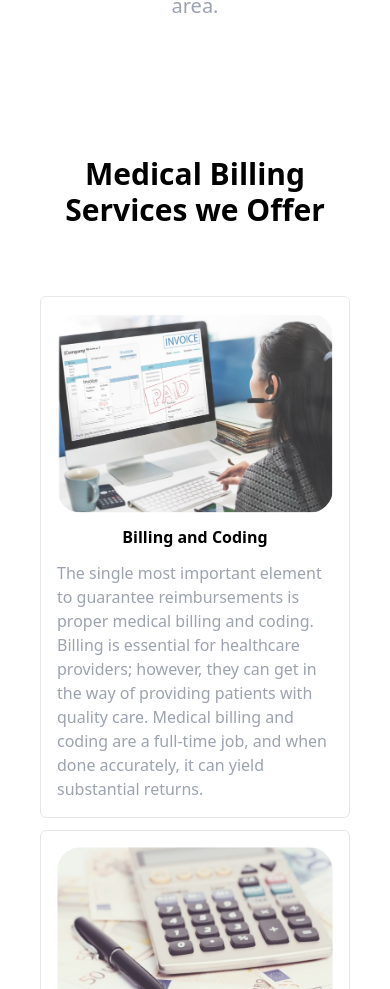
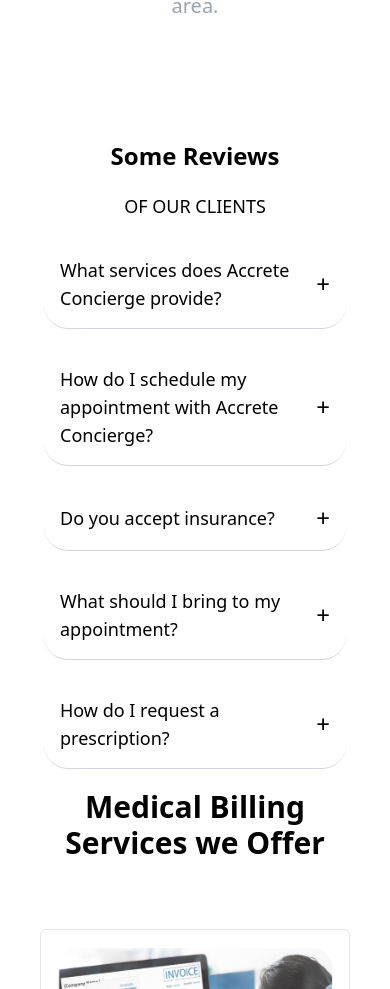
Before and after one commit to zainabzahid711/accrete-project, a Next.js app: page / in a window 390 px wide. Shown: the part 8314-9303 px from the top of the page. Built offline with nearby package versions, Linux system fonts and the light colour scheme.

Commit message:
Faqs section

```diff
--- /dev/null
+++ b/app/components/faqs.tsx
@@ -0,0 +1,92 @@
+"use client";
+
+import React, { useState, useRef } from "react";
+
+interface FAQ {
+  question: string;
+  answer: string;
+}
+
+const FAQs: React.FC = () => {
+  // State to track which question is open
+  const [openQuestion, setOpenQuestion] = useState<number | null>(null);
+  const contentRef = useRef<(HTMLDivElement | null)[]>([]);
+
+  // Function to toggle questions
+  const toggleQuestion = (index: number) => {
+    setOpenQuestion(openQuestion === index ? null : index);
+  };
+
+  const faqs: FAQ[] = [
+    {
+      question: "What services does Accrete Concierge provide?",
+      answer:
+        "We provide a variety of services including personal concierge, travel arrangements, lifestyle management, and much more. Our aim is to make your life easier.",
+    },
+    {
+      question: "How do I schedule my appointment with Accrete Concierge?",
+      answer:
+        "You can schedule your appointment through our website or by calling our customer service. We are here to assist you 24/7.",
+    },
+    {
+      question: "Do you accept insurance?",
+      answer:
+        "Yes, we accept a range of insurance providers. Please contact us for more details regarding coverage.",
+    },
+    {
+      question: "What should I bring to my appointment?",
+      answer:
+        "For your appointment, please bring any relevant documents such as identification, insurance information, and any necessary medical records.",
+    },
+    {
+      question: "How do I request a prescription?",
+      answer:
+        "You can request a prescription through our online portal or by contacting our support team directly.",
+    },
+  ];
+
+  return (
+    <section className="md:px-28 px-10">
+      <div className="text-center mb-5">
+        <h3 className="font-bold text-2xl md:text-5xl mb-5">Some Reviews</h3>
+        <p className="text-lg md:text-xl">OF OUR CLIENTS</p>
+      </div>
+
+      <div className="px-1 md:px-24">
+        {faqs.map((faq, index: number) => (
+          <div key={index} className="mb-5 border-gray-300 rounded-3xl">
+            <div
+              onClick={() => toggleQuestion(index)}
+              className="cursor-pointer flex justify-between items-center p-4 rounded-3xl hover:bg-gray-100 border-b border-gray-300"
+            >
+              <h2 className="text-lg font-medium">{faq.question}</h2>
+              <span className="text-2xl">
+                {openQuestion === index ? "-" : "+"}
+              </span>
+            </div>
+            <div
+              ref={(el) => {
+                contentRef.current[index] = el;
+              }}
+              style={{
+                maxHeight:
+                  openQuestion === index
+                    ? contentRef.current[index]?.scrollHeight
+                    : 0,
+                opacity: openQuestion === index ? 1 : 0,
+                overflow: "hidden",
+                transition: "max-height 0.5s ease, opacity 0.5s ease",
+              }}
+            >
+              <div className="mt-2 rounded-3xl p-8 bg-blue-100 text-gray-700">
+                <p>{faq.answer}</p>
+              </div>
+            </div>
+          </div>
+        ))}
+      </div>
+    </section>
+  );
+};
+
+export default FAQs;
--- a/app/components/reviews.tsx
+++ b/app/components/reviews.tsx
@@ -5,11 +5,12 @@
 import userTwo from "@/public/homePage/user2.jpg";
 import userThree from "@/public/homePage/user3.jpg";
 import qoutes from "@/public/homePage/svg/quote.svg";
+import { StaticImageData } from "next/image";
 
 interface Testimonial {
   name: string;
   location: string;
-  avatar: any;
+  avatar: StaticImageData;
   text: string;
   rating: number;
 }
@@ -99,7 +100,7 @@
         {/* Right side with the active testimonial */}
         <div className="flex-1 text-center md:text-left">
           <img src={qoutes.src} className="w-10" />
-          <p className="text-xl md:ml-20 mb-4 text-gray-400">
+          <p className="text-xl md:ml-20 text-gray-400">
             {testimonialsData[activeIndex].text}
           </p>
           <div className="flex justify-center md:justify-start">
--- a/app/home/page.tsx
+++ b/app/home/page.tsx
@@ -1,3 +1,4 @@
+import FAQs from "../components/faqs";
 import CardValues from "../components/homePage/cardWrapValues";
 import ChooseAccrete from "../components/homePage/choiceSection";
 import Department from "../components/homePage/departments";
@@ -14,6 +15,7 @@
       <Services />
       <Department />
       <Reviews />
+      <FAQs />
     </>
   );
 };
```
